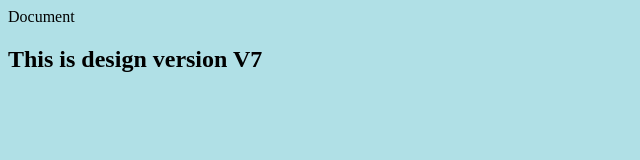
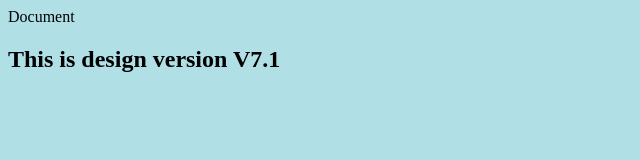
Before and after one commit to Dhananjaywaghachaure/myrepo, a plain HTML site: page index.html in a window 1280 px wide. Shown: the full height of the page, 0-640 px from the left. Drawn offline with Linux system fonts and the light colour scheme.

Commit message:
Change the version to V7.1

```diff
--- a/index.html
+++ b/index.html
@@ -7,6 +7,6 @@
     <title>Document</title>
  </head>
  <body>
-    <h2> This is design version V7</h2>
+    <h2> This is design version V7.1</h2>
  </body>
  </html>
```
